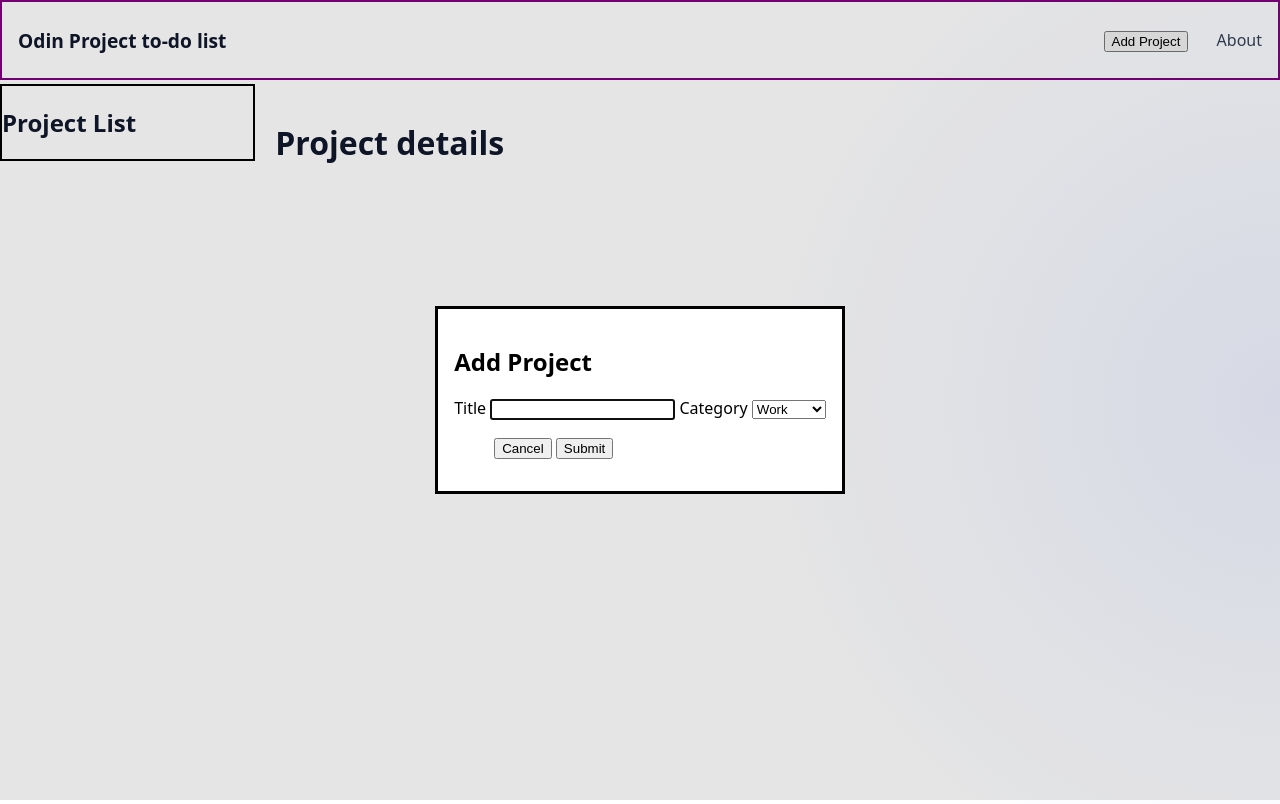
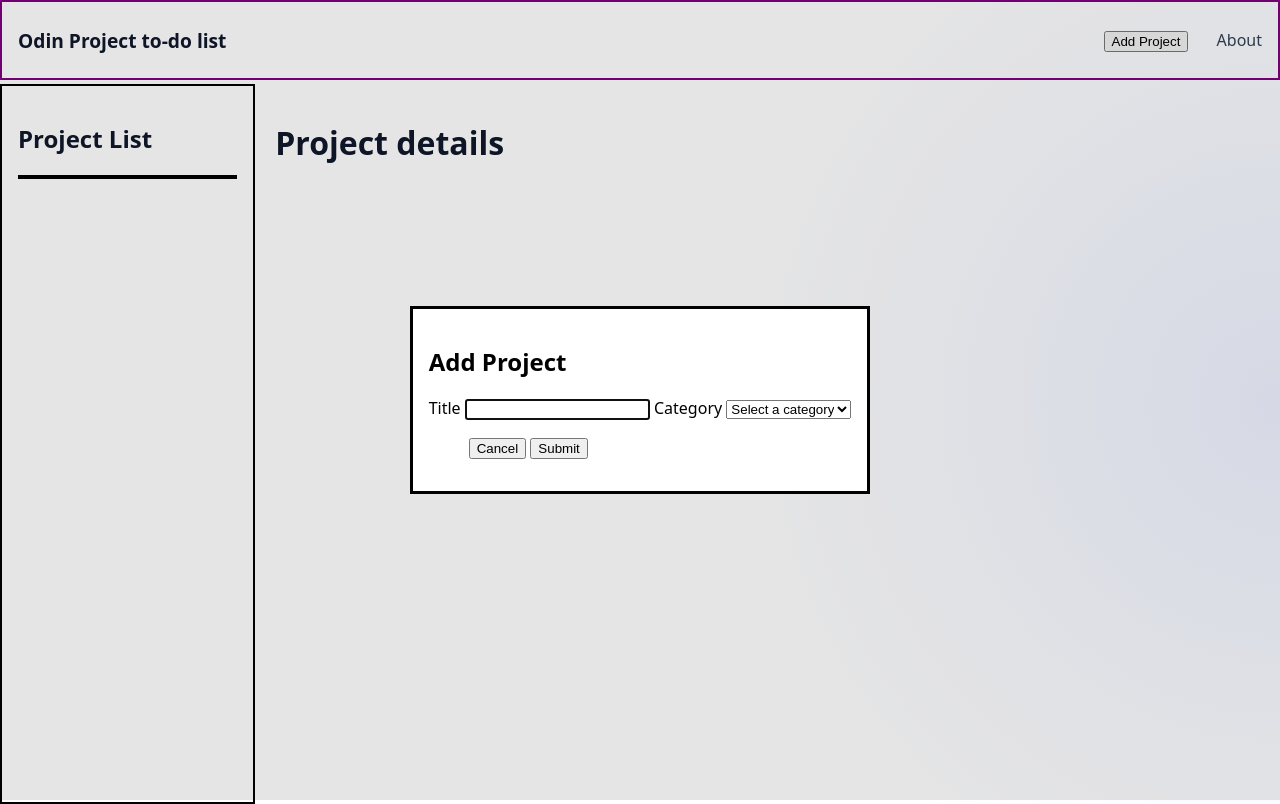
Before and after one commit to Oscar-Luntha/TOP-task-list, a website built with webpack: page src/template.html in a window 1280 px wide. Both pictures are taken after a click on the button "Add Project". Built offline with nearby package versions, Linux system fonts and the light colour scheme.

Commit message:
Update template to have an unordered list for the projects

```diff
--- a/src/template.html
+++ b/src/template.html
@@ -13,14 +13,23 @@
         <a href="#">About</a>
       </nav>
     </header>
-    <aside class="project-list">
+    <aside>
       <h1>Project List</h1>
+      <ul class="project-list" id="projectList">
+
+      </ul>
     </aside>
     <dialog id="addProjectDialog">
       <form action="" id="addProjectForm" method="dialog">
         <h2>Add Project</h2>
-        <label for="">Title <input type="text" name="title" id="title" required></label>
-        <label for="">Category <Select> <option value="work">Work</option> <option value="personal">personal</option></Select></label>
+        <label>Title </label>
+        <input type="text" name="title" id="title" required>
+        <label>Category</label>
+        <select name="category" id="category" required>
+            <option value="" disabled selected>Select a category</option>
+            <option value="work">Work</option>
+            <option value="personal">Personal</option>
+        </select>
         <menu>
           <button type="reset">Cancel</button>
           <button type="submit">Submit</button>
@@ -29,6 +38,9 @@
     </dialog>
     <main class="hero">
       <h1>Project details</h1>
+      <div id="errorContainer">
+
+      </div>
     </main>
   </body>
 </html>
```
